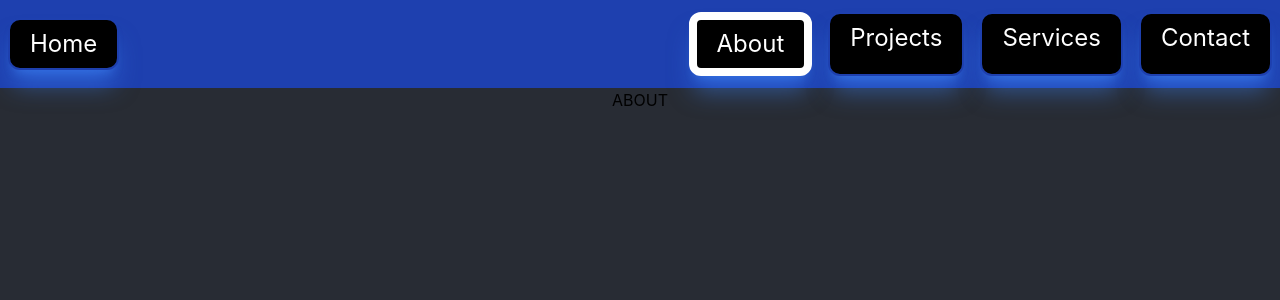
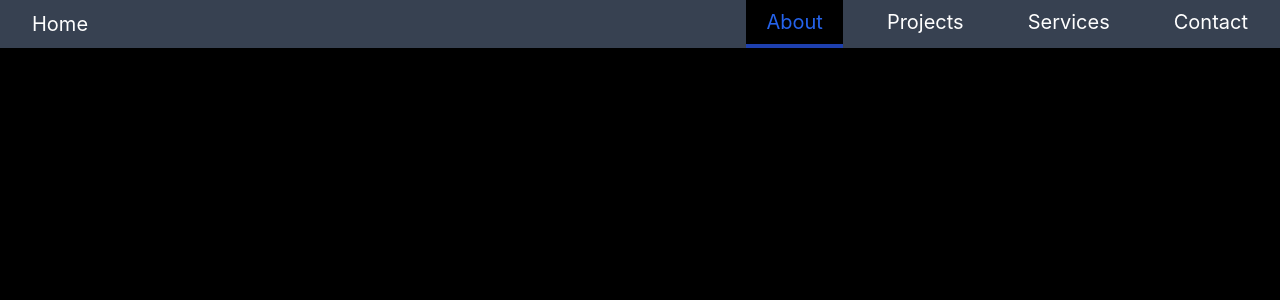
Before and after one commit to SaaDeDD1neHab1b/Digital_Portfolio, a React (Create React App) app: page /About in a window 1280 px wide. Shown: the top 300 px of the page. Built offline with nearby package versions, Linux system fonts and the light colour scheme.

Commit message:
Changed navbar and background style

```diff
--- a/src/App.css
+++ b/src/App.css
@@ -1,5 +1,5 @@
 body {
-    background-color: #282c34;
+    background-color: black;
 }
 
 .App {
@@ -19,7 +19,7 @@ body {
 }
 
 .App-header {
-  background-color: #282c34;
+  background-color: black;
   display: flex;
   flex-direction: column;
   align-items: center;
--- a/src/Components/CSS/styles.css
+++ b/src/Components/CSS/styles.css
@@ -21,28 +21,27 @@ code {
 }
 
 nav {
-  @apply bg-blue-800 w-full flex align-middle justify-between items-center
+  @apply bg-gray-700 w-full flex align-middle justify-between items-center
 }
 
 .link-btn {
-  @apply border-2 border-blue-800 bg-black py-2 px-5 rounded-xl shadow-xl shadow-blue-500/50 mx-2 my-3 flex text-2xl text-white
+  @apply  py-2 px-5 flex text-xl text-white
 }
 
 .active-btn {
-  @apply border-8 border-white bg-black py-2 px-5 rounded-xl shadow-xl shadow-blue-500/50 mx-2 my-3 flex text-2xl text-white
+  @apply border-b-4 border-blue-800 bg-black py-2 px-5 flex text-xl text-blue-600
 }
 
 
 .link-btn:hover {
-  @apply border-2 border-blue-800 bg-black py-2 px-5 rounded-xl shadow-xl shadow-blue-900/50 mx-2 my-3 flex text-blue-600
+  @apply border-b-4 border-blue-800 bg-black py-2 px-5 flex text-xl text-blue-600
 }
 
 
 li {
-  @apply my-5 mx-3
+  @apply mx-3
 }
 
 ul {
-  @apply list-none flex m-0 p-0
-
+  @apply list-none flex
 }
```
